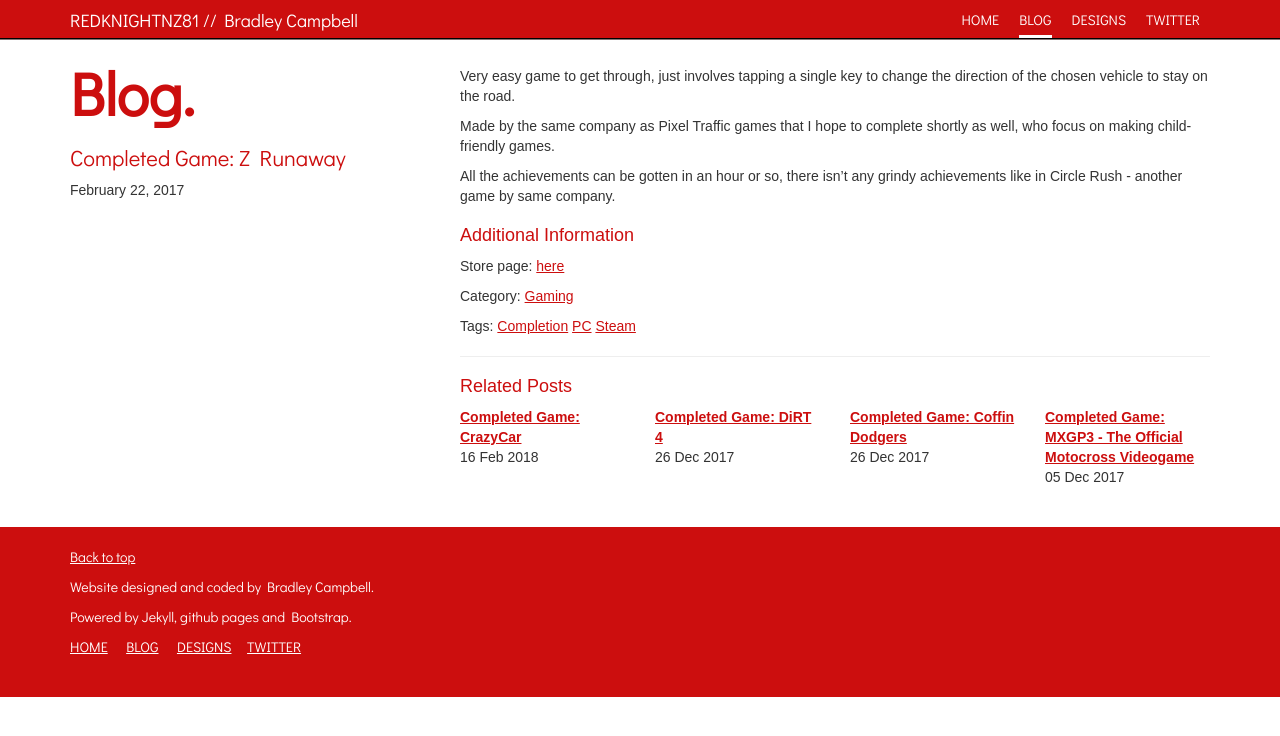
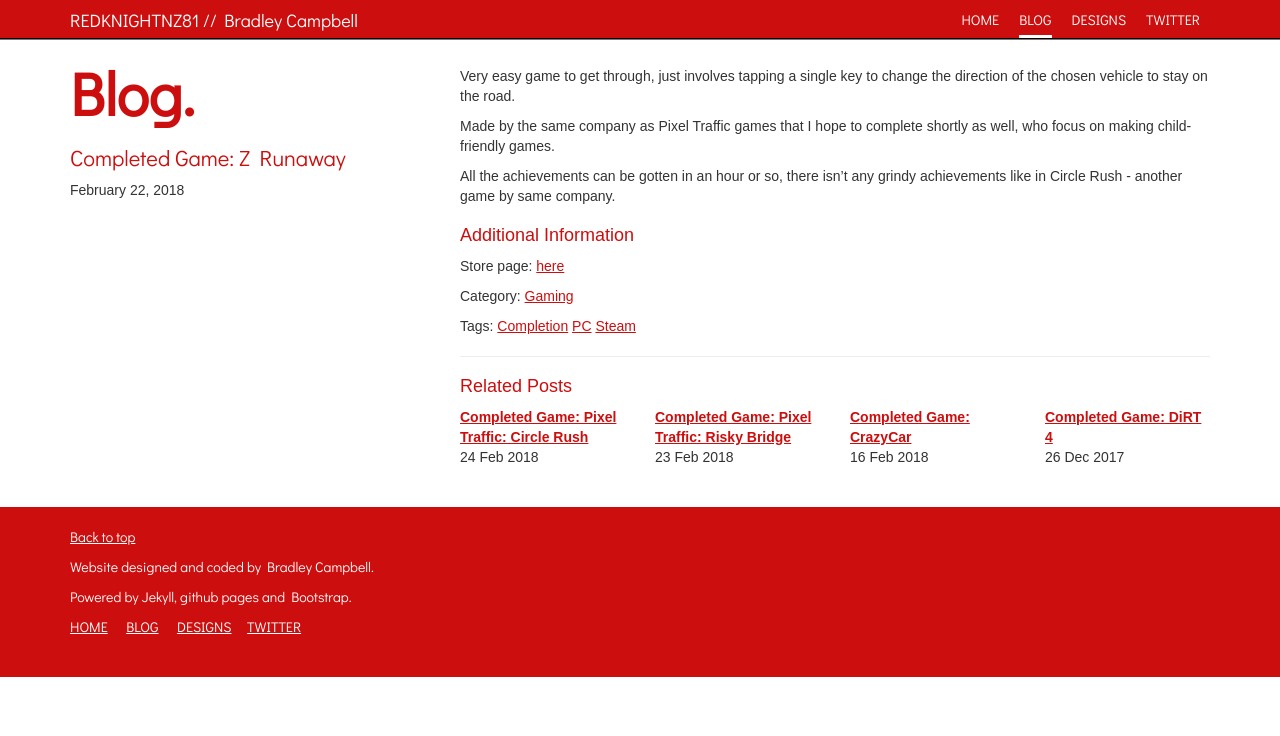
Before and after one commit to redknightnz81/redknightnz81.github.io, a Jekyll site: the page built from _posts/2018-02-22-completed-game-z-runaway.md, in a window 1280 px wide. Shown: the top 736 px of the page. Built offline with Jekyll 4.4.1, drawn with Linux system fonts in a browser that asks for light colours; nearby versions of some CDN libraries.

Commit message:
2018.02.24.v2
Incorrect date in three posts.

```diff
--- a/_posts/2018-02-22-completed-game-z-runaway.md
+++ b/_posts/2018-02-22-completed-game-z-runaway.md
@@ -1,7 +1,7 @@
 ---
 layout: post
 title: "Completed Game: Z Runaway"
-date: 2017-02-22
+date: 2018-02-22
 associated_game: http://store.steampowered.com/app/698330/Z_Runaway/
 category: Gaming
 tags: [Completion, PC, Steam]
--- a/_posts/2018-02-23-completed-game-pixel-traffic-risky-bridge.md
+++ b/_posts/2018-02-23-completed-game-pixel-traffic-risky-bridge.md
@@ -1,7 +1,7 @@
 ---
 layout: post
 title: "Completed Game: Pixel Traffic: Risky Bridge"
-date: 2017-02-23
+date: 2018-02-23
 associated_game: http://store.steampowered.com/app/699750/Pixel_Traffic_Risky_Bridge/
 category: Gaming
 tags: [Completion, PC, Steam]
--- a/_posts/2018-02-24-completed-game-pixel-traffic-circle-rush.md
+++ b/_posts/2018-02-24-completed-game-pixel-traffic-circle-rush.md
@@ -1,7 +1,7 @@
 ---
 layout: post
 title: "Completed Game: Pixel Traffic: Circle Rush"
-date: 2017-02-24
+date: 2018-02-24
 associated_game: http://store.steampowered.com/app/699750/Pixel_Traffic_Risky_Bridge/
 category: Gaming
 tags: [Completion, PC, Steam]
```
